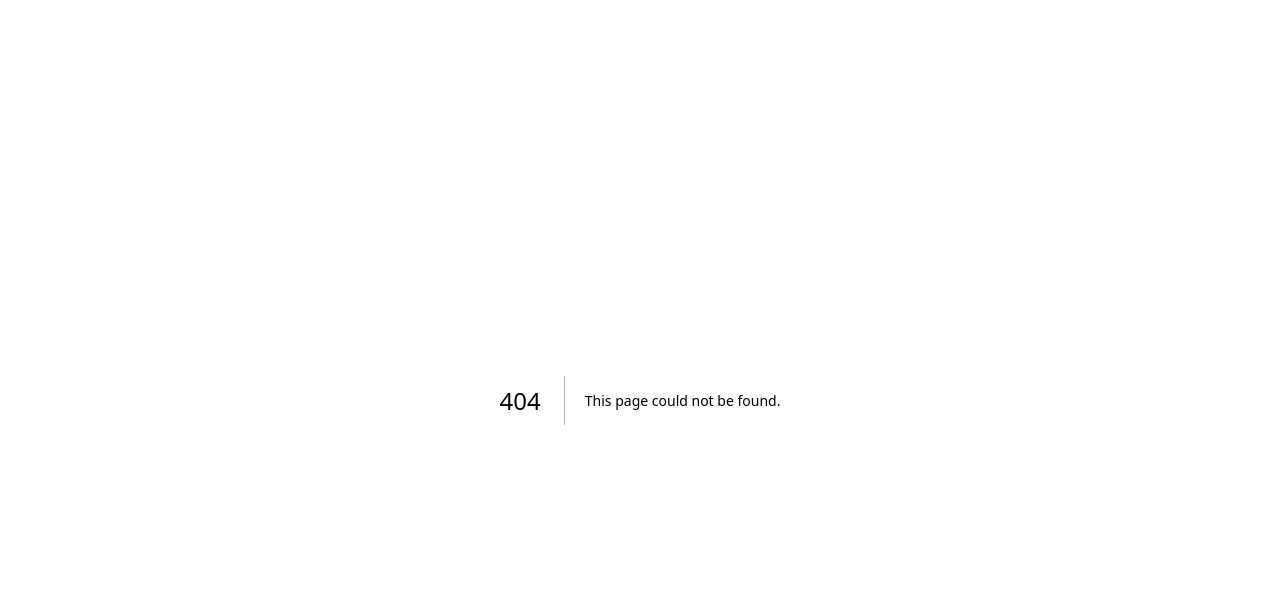
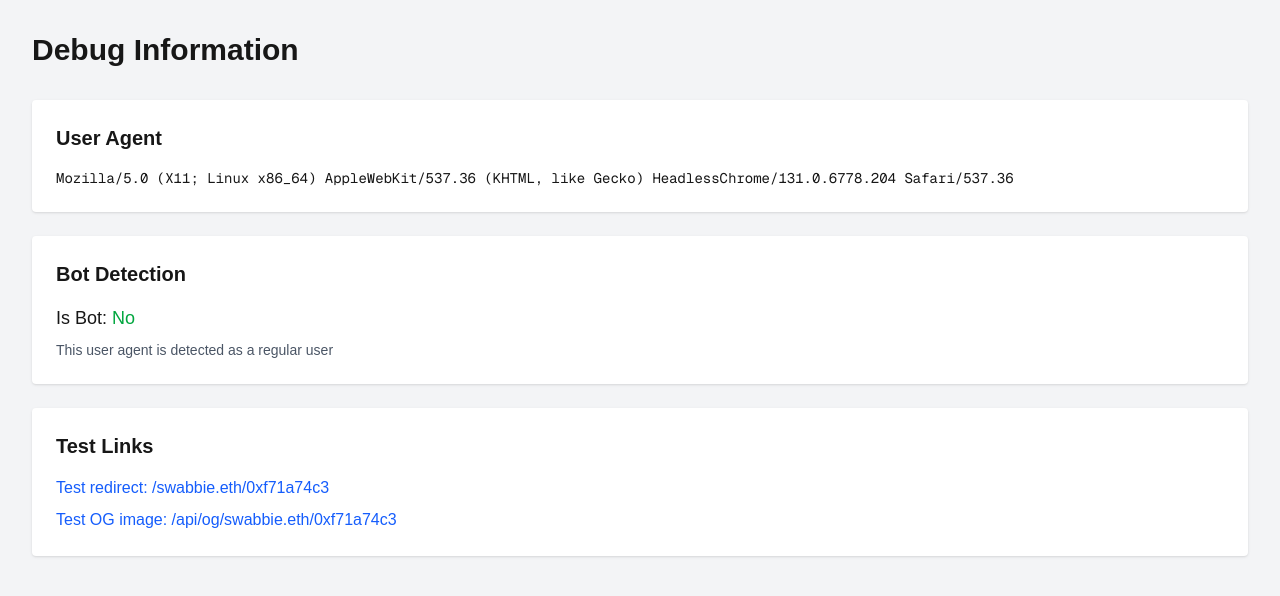
Before and after one commit to seanbhart/farlinker, a Next.js app: page /debug in a window 1280 px wide. Before the commit this address had no page. Shown: the top 596 px of the page. Built offline with nearby package versions, Linux system fonts and the light colour scheme.

Commit message:
Fix bot detection regex to avoid false positives

```diff
--- a/app/[username]/[hash]/page.tsx
+++ b/app/[username]/[hash]/page.tsx
@@ -85,7 +85,12 @@ export default async function CastPage({ params }: PageProps) {
   const userAgent = headersList.get('user-agent') || '';
 
   // Check if this is a bot/crawler (for preview generation)
-  const isBot = /bot|crawler|spider|crawling|facebook|twitter|telegram|discord|slack/i.test(userAgent);
+  // Use word boundaries to avoid false matches
+  const isBot = /\b(bot|crawler|spider|crawling|facebookexternalhit|twitterbot|telegrambot|discordbot|slackbot|linkedinbot)\b/i.test(userAgent);
+
+  // Log for debugging (remove in production)
+  console.log('User Agent:', userAgent);
+  console.log('Is Bot:', isBot);
 
   // If not a bot, redirect to the original Farcaster URL
   if (!isBot) {
--- /dev/null
+++ b/app/debug/page.tsx
@@ -0,0 +1,48 @@
+import { headers } from 'next/headers';
+
+export default async function DebugPage() {
+  const headersList = await headers();
+  const userAgent = headersList.get('user-agent') || 'No user agent';
+
+  // Test the bot detection regex
+  const isBot = /\b(bot|crawler|spider|crawling|facebookexternalhit|twitterbot|telegrambot|discordbot|slackbot|linkedinbot)\b/i.test(userAgent);
+
+  return (
+    <div className="min-h-screen bg-gray-100 p-8">
+      <h1 className="text-3xl font-bold mb-8">Debug Information</h1>
+
+      <div className="bg-white p-6 rounded shadow mb-6">
+        <h2 className="text-xl font-semibold mb-4">User Agent</h2>
+        <p className="font-mono text-sm break-all">{userAgent}</p>
+      </div>
+
+      <div className="bg-white p-6 rounded shadow mb-6">
+        <h2 className="text-xl font-semibold mb-4">Bot Detection</h2>
+        <p className="text-lg">
+          Is Bot: <span className={isBot ? 'text-red-600' : 'text-green-600'}>
+            {isBot ? 'Yes' : 'No'}
+          </span>
+        </p>
+        <p className="text-sm text-gray-600 mt-2">
+          {isBot ? 'This user agent is detected as a bot' : 'This user agent is detected as a regular user'}
+        </p>
+      </div>
+
+      <div className="bg-white p-6 rounded shadow">
+        <h2 className="text-xl font-semibold mb-4">Test Links</h2>
+        <ul className="space-y-2">
+          <li>
+            <a href="/swabbie.eth/0xf71a74c3" className="text-blue-600 hover:underline">
+              Test redirect: /swabbie.eth/0xf71a74c3
+            </a>
+          </li>
+          <li>
+            <a href="/api/og/swabbie.eth/0xf71a74c3" className="text-blue-600 hover:underline">
+              Test OG image: /api/og/swabbie.eth/0xf71a74c3
+            </a>
+          </li>
+        </ul>
+      </div>
+    </div>
+  );
+}
```
